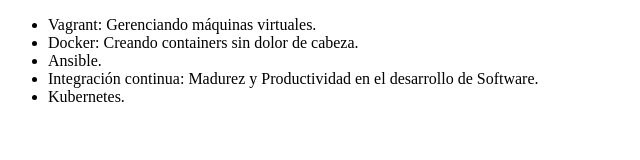
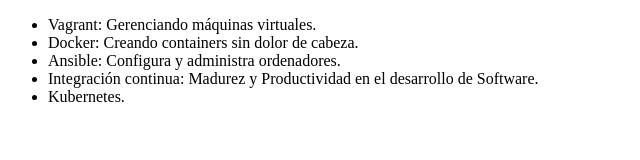
Before and after one commit to andresrdlc/alura-git, a plain HTML site: page index.html in a window 1280 px wide. Shown: the whole page, without its empty margins (0-640 px from the left). Drawn offline with Linux system fonts and the light colour scheme.

Commit message:
Modificando descripción del curso Ansible.

```diff
--- a/index.html
+++ b/index.html
@@ -8,7 +8,7 @@
      <ul>
          <li> Vagrant: Gerenciando máquinas virtuales. </li>
          <li> Docker: Creando containers sin dolor de cabeza. </li>
-         <li> Ansible. </li>
+         <li> Ansible: Configura y administra ordenadores. </li>
          <li> Integración continua: Madurez y Productividad en el desarrollo de Software. </li>
          <li> Kubernetes. </li>
      </ul>
```
